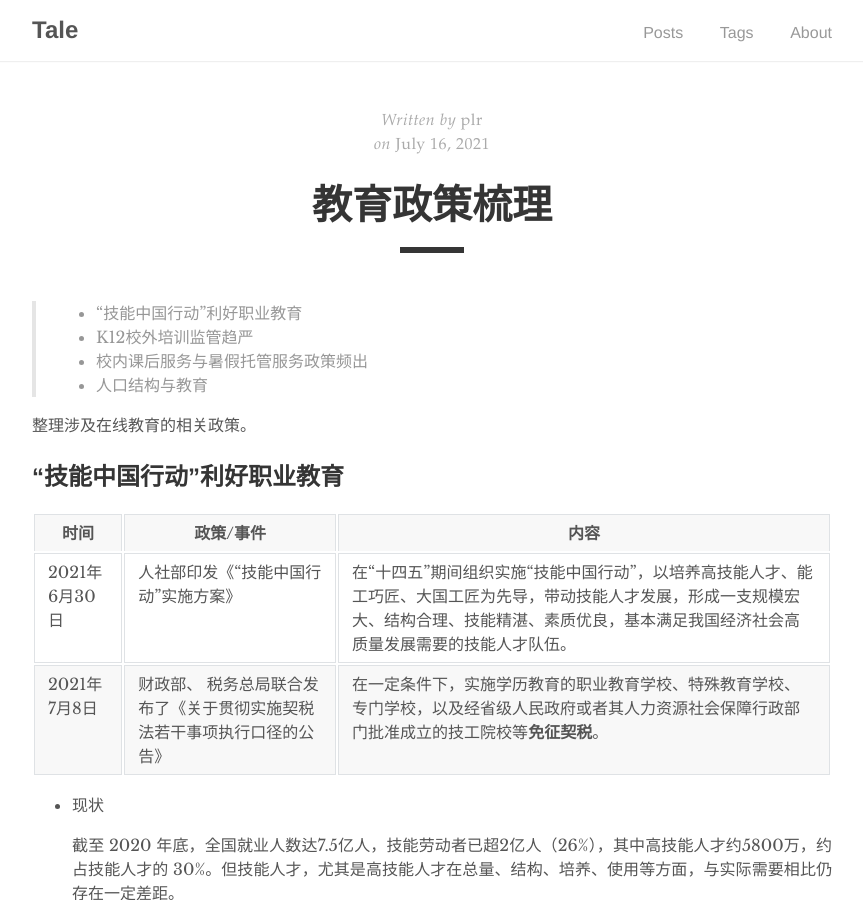
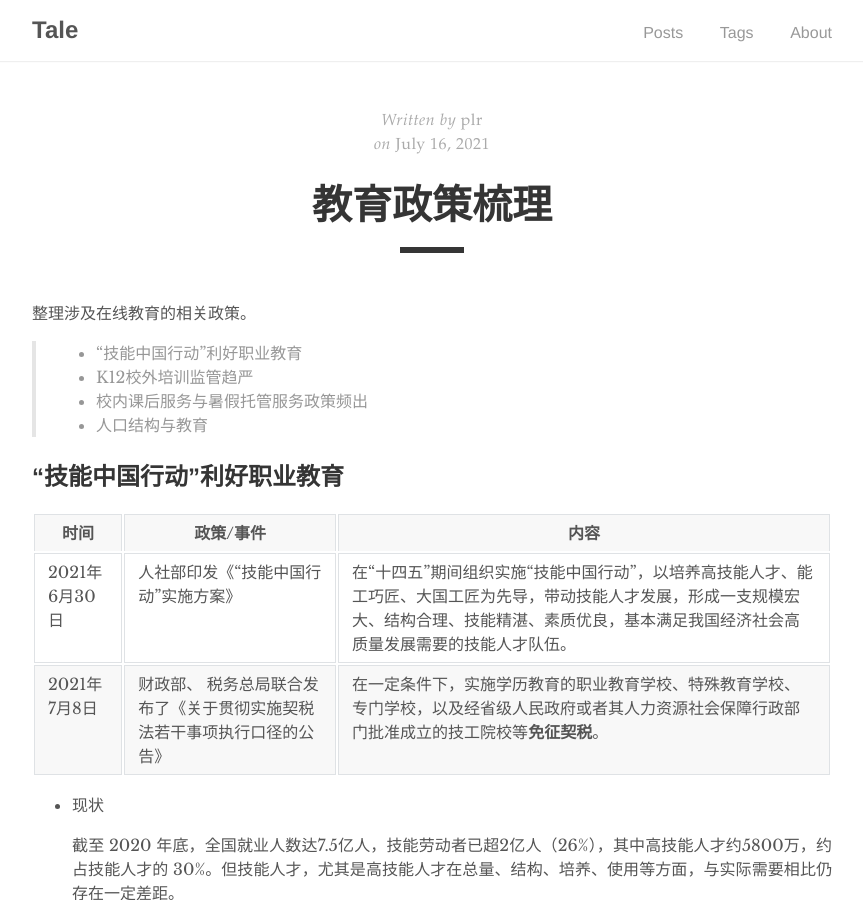
Before and after one commit to burnman108/strengthen, a Jekyll site: the page built from _posts/2021-07-16-教育政策梳理.md, in a window 1280 px wide and 900 px high. Shown: the whole window, without its empty margins (208-1071 px from the left). Built offline with Jekyll 4.4.1, drawn with Linux system fonts in a browser that asks for light colours.

Commit message:
文章编辑

```diff
--- a/_posts/2021-07-16-教育政策梳理.md
+++ b/_posts/2021-07-16-教育政策梳理.md
@@ -5,12 +5,12 @@ author: "plr"
 tags: 笔记
 excerpt_separator: <!--more-->
 ---
+整理涉及在线教育的相关政策。<!--more-->
+
 > + "技能中国行动"利好职业教育
 > + K12校外培训监管趋严
 > + 校内课后服务与暑假托管服务政策频出
 > + 人口结构与教育
-
-整理涉及在线教育的相关政策。<!--more-->
 
 ## "技能中国行动"利好职业教育
 
```
